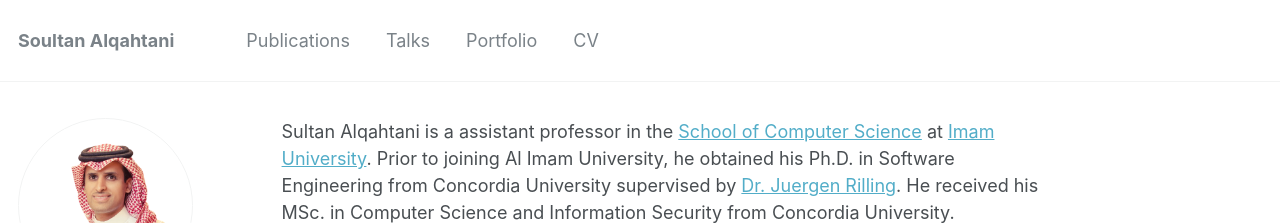
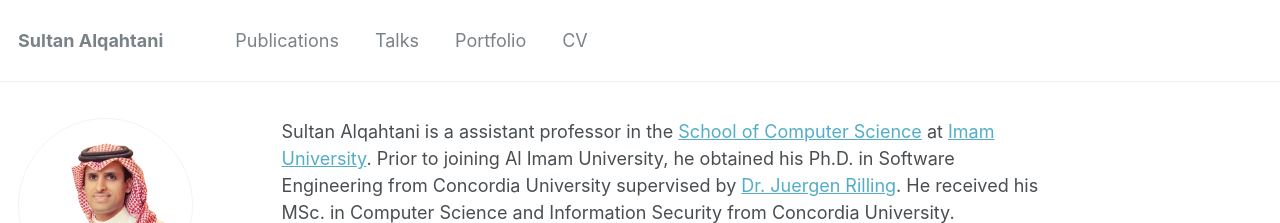
Before and after one commit to isultane/isultane.github.io, a Jekyll site: the page built from _pages/about.md, in a window 1280 px wide and 942 px high. Shown: the top 223 px of the window. Built offline with Jekyll 4.4.1, drawn with Linux system fonts in a browser that asks for light colours.

Commit message:
updated config  file

```diff
--- a/_config.yml
+++ b/_config.yml
@@ -7,7 +7,7 @@
 
 # Site Settings
 locale                   : "en-US"
-title                    : "Soultan Alqahtani"
+title                    : "Sultan Alqahtani"
 title_separator          : "-"
 name                     : &name "Sultan Alqahtani"
 description              : &description "personal description"
```
